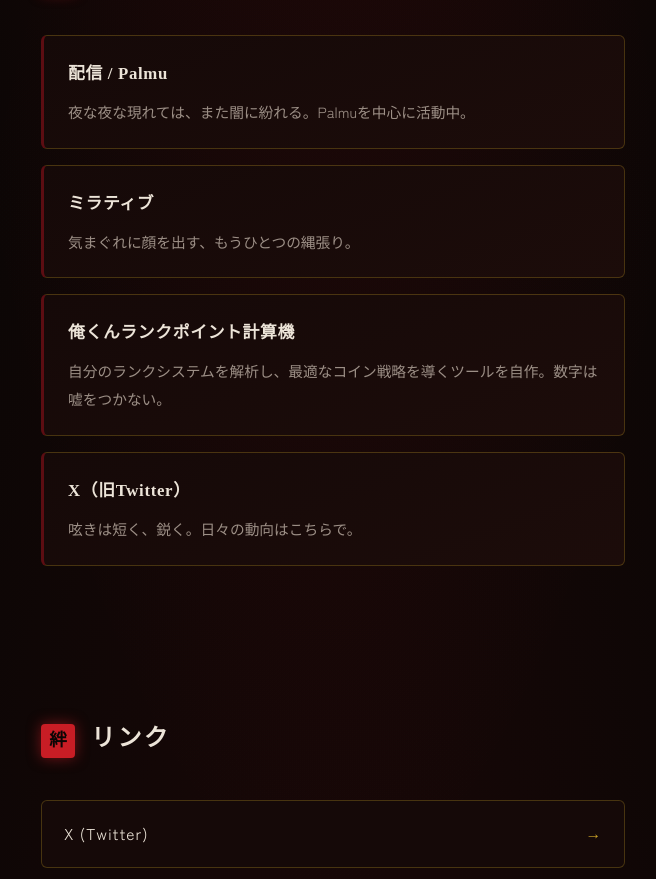
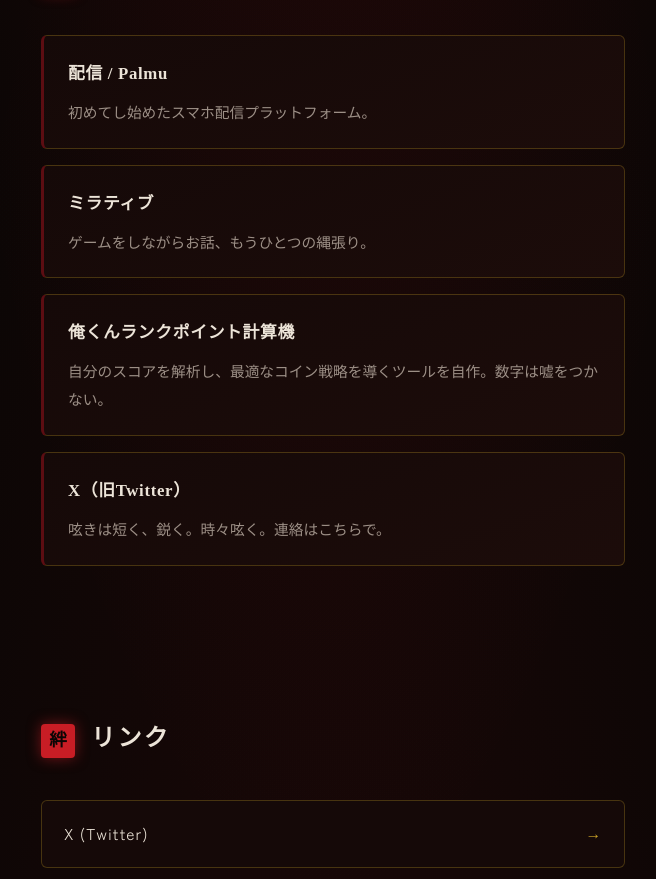
Before and after one commit to orekun-palmu/orekun-link, a plain HTML site: page index.html in a window 1280 px wide. Shown: the part 1266-2145 px from the top of the page, without its empty margins (307-963 px from the left). Drawn offline with Linux system fonts and the light colour scheme; a web font is replaced by a local one.

Commit message:
Update index.html

```diff
--- a/index.html
+++ b/index.html
@@ -289,19 +289,19 @@
     <div class="cards">
       <div class="card">
         <h3>配信 / Palmu</h3>
-        <p>夜な夜な現れては、また闇に紛れる。Palmuを中心に活動中。</p>
+        <p>初めてし始めたスマホ配信プラットフォーム。</p>
       </div>
       <div class="card">
         <h3>ミラティブ</h3>
-        <p>気まぐれに顔を出す、もうひとつの縄張り。</p>
+        <p>ゲームをしながらお話、もうひとつの縄張り。</p>
       </div>
       <div class="card">
         <h3>俺くんランクポイント計算機</h3>
-        <p>自分のランクシステムを解析し、最適なコイン戦略を導くツールを自作。数字は嘘をつかない。</p>
+        <p>自分のスコアを解析し、最適なコイン戦略を導くツールを自作。数字は嘘をつかない。</p>
       </div>
       <div class="card">
         <h3>X（旧Twitter）</h3>
-        <p>呟きは短く、鋭く。日々の動向はこちらで。</p>
+        <p>呟きは短く、鋭く。時々呟く。連絡はこちらで。</p>
       </div>
     </div>
   </section>
```
